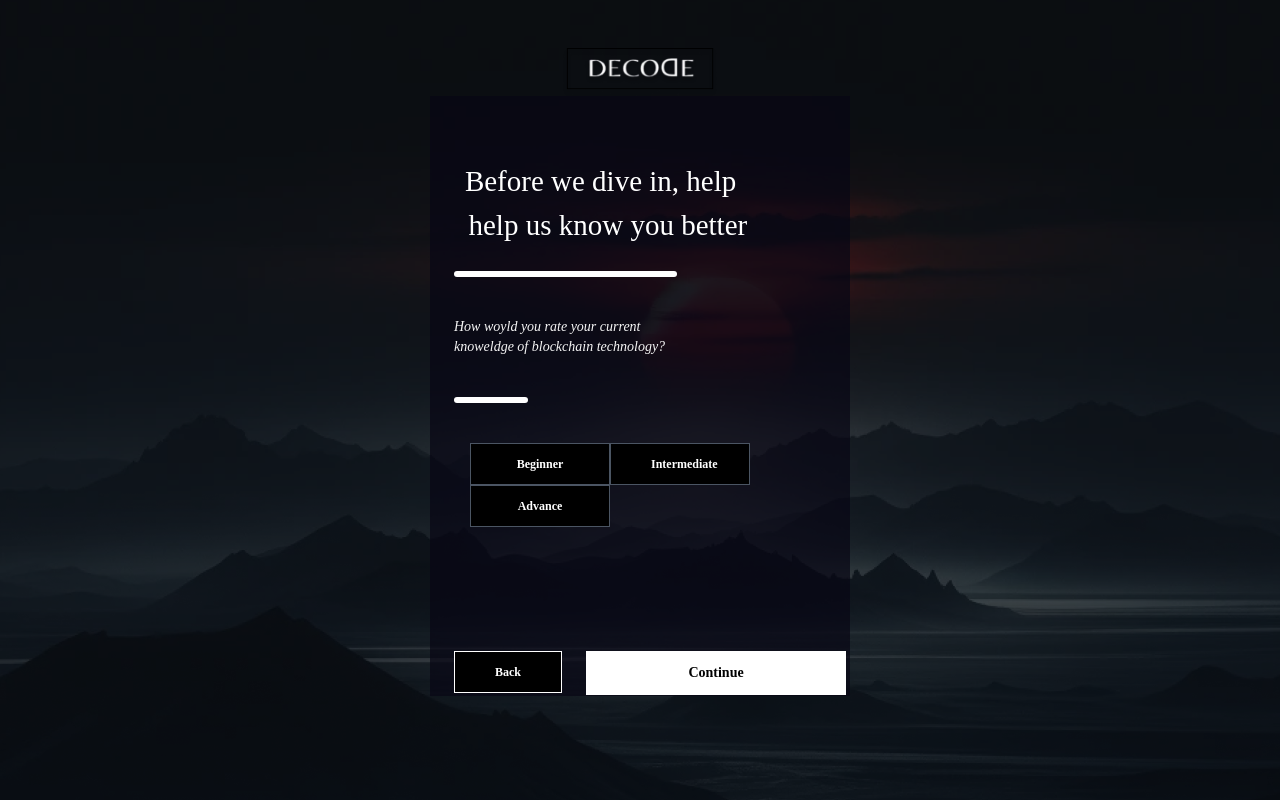
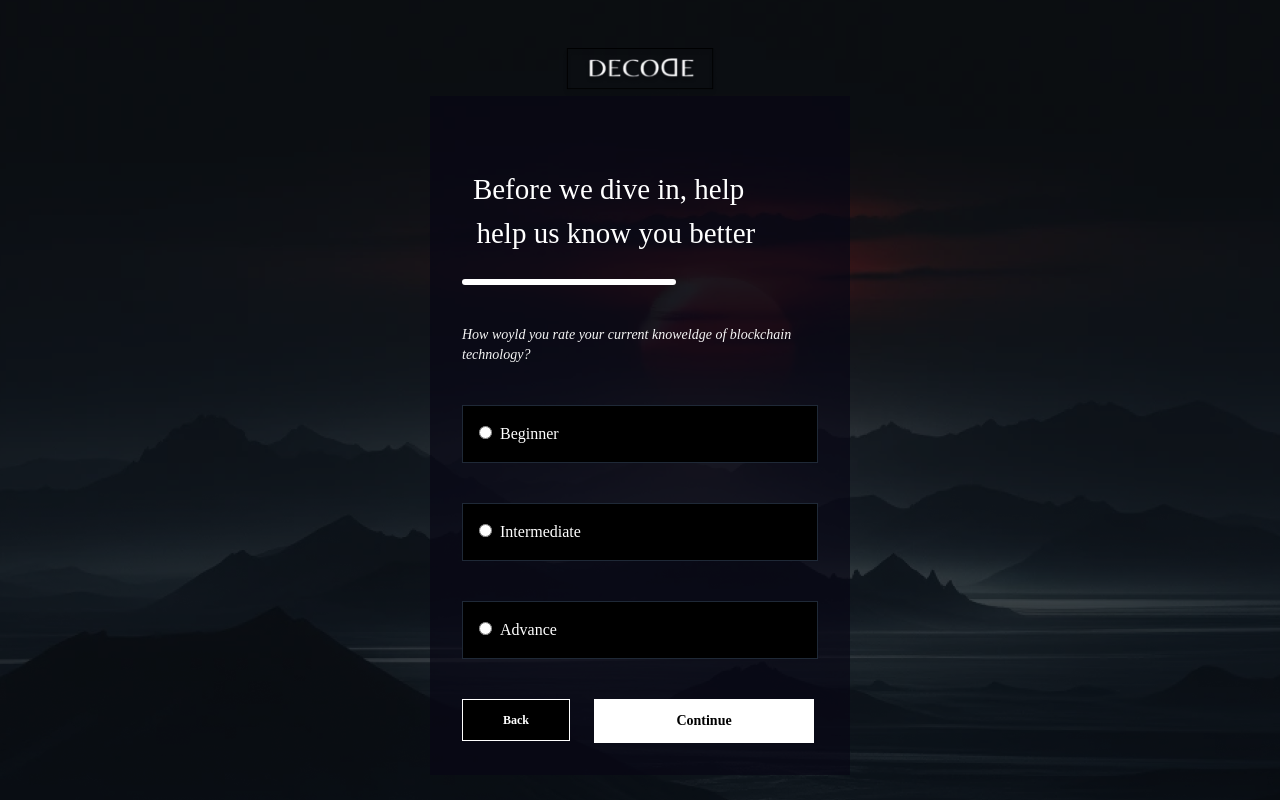
Before and after one commit to Decodequest/Decode-XRP, a Next.js app: page /form3 in a window 1280 px wide. Built offline with nearby package versions, Linux system fonts and the light colour scheme.

Commit message:
fix: skills ui

```diff
--- a/src/pages/form3/index.tsx
+++ b/src/pages/form3/index.tsx
@@ -5,14 +5,13 @@ import React, { useState } from "react";
 
 const Form3 = () => {
   const { userDeatils, setUserDetails } = useStateContext();
-  const[skills, setSkills] = useState("");
+  const [skills, setSkills] = useState("");
 
-  const SkillsObj = ["Beginner", "Intermediate", "Advance"]
+  const SkillsObj = ["Beginner", "Intermediate", "Advance"];
   return (
     <Container>
-      <div className="bg-[#080714] w-full bg-opacity-[70%] h-[600px]">
-        {/* <p className="text-white">Connect wallet to start learning</p> */}
-        <div className=" flex flex-col p-6">
+      <div className="bg-[#080714] w-full bg-opacity-[70%]">
+        <div className=" flex flex-col p-8">
           <p className="text-white text-center flex  text-[29px] pt-10">
             Before we dive in, help <br />
             &nbsp; help us know you better
@@ -23,33 +22,39 @@ const Form3 = () => {
               className="bg-[#fff] h-1.5 w-1 rounded-full"
               style={{ width: "60%" }}
             ></div>
-
-            <p className="text-sm text-[#F5F5F5] pt-10 italic">
-              How woyld you rate your current <br />
-              knoweldge of blockchain technology?
+          </div>
+          <div>
+            <p className="w-full text-sm text-[#F5F5F5] pt-10 italic">
+              How woyld you rate your current knoweldge of blockchain
+              technology?
             </p>
           </div>
-
-          <div className="pt-10">
-            <div
-              className="bg-[#fff] h-1.5 w-1 rounded-full"
-              style={{ width: "20%" }}
-            ></div>
-          </div>
-          <div className="pt-10 pl-4">
+          <div className="pt-10 flex flex-col gap-y-10 w-full">
             {SkillsObj.map((item, index) => {
-              return <button
-                  type="button"
-                  key={index}
-                  onClick={() => setSkills(item)}
-                  className="bg-black px-10 py-3 w-[140px] text-xs font-bold text-white border border-1 border-gray-600"
+              return (
+                <div
+                  className={`w-full border  text-white p-4 bg-black ${
+                    skills === item
+                      ? " border-1 border-white"
+                      : "border-gray-800"
+                  }`}
                 >
-                  {item}
-                </button>
+                  <label key={index} className="w-full items-center">
+                    <input
+                      type="radio"
+                      name={item}
+                      value={item}
+                      onChange={() => setSkills(item)}
+                      checked={skills === item}
+                      className="mr-2 px-10"
+                    />
+                    {item}
+                  </label>
+                </div>
+              );
             })}
           </div>
-
-          <div className="flex pt-[124px] gap-6">
+          <div className="flex pt-10 gap-6">
             <Link href="/form2">
               <button
                 type="button"
@@ -61,7 +66,7 @@ const Form3 = () => {
             <Link href="/form4">
               <button
                 type="button"
-                className="bg-white px-8 py-3 w-[260px] text-sm font-bold text-black"
+                className="bg-white px-8 py-3 w-[220px] text-sm font-bold text-black"
                 onClick={() => {
                   setUserDetails((prevState: any) => ({
                     ...prevState,
```
